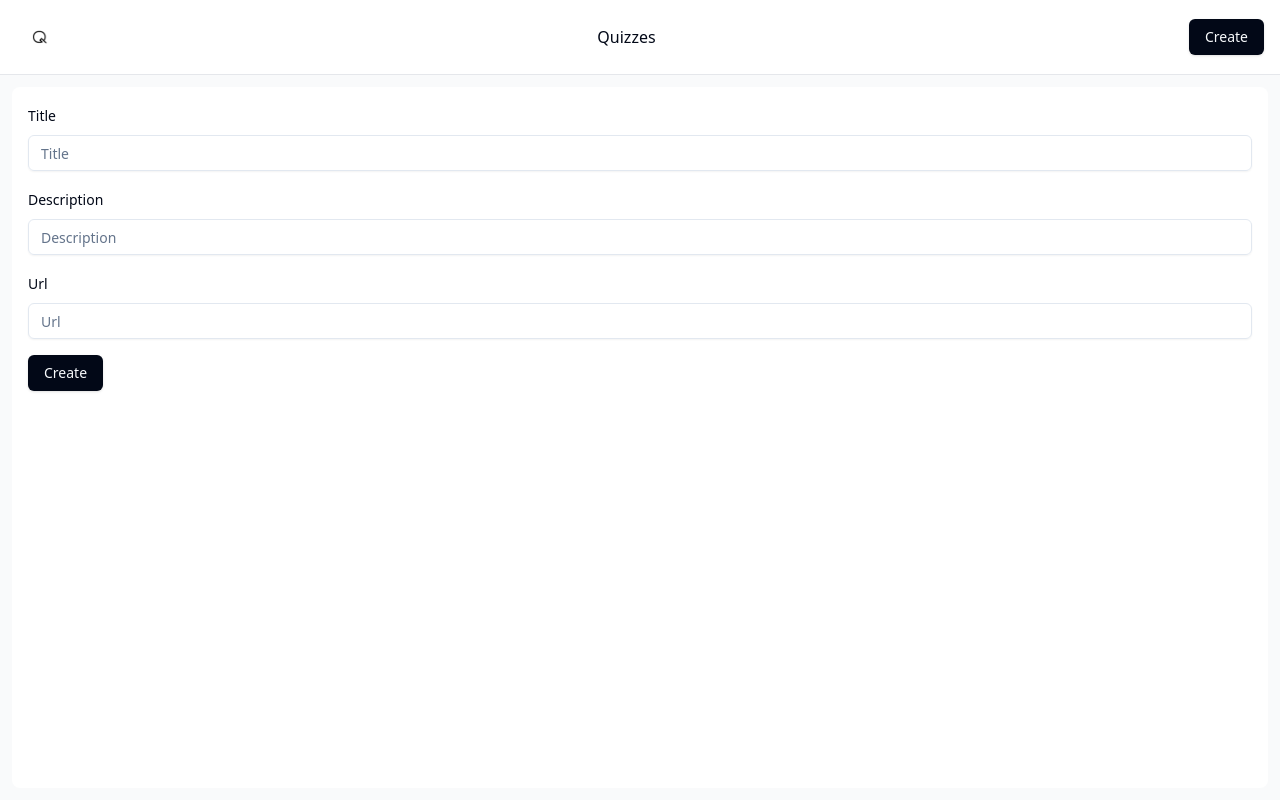
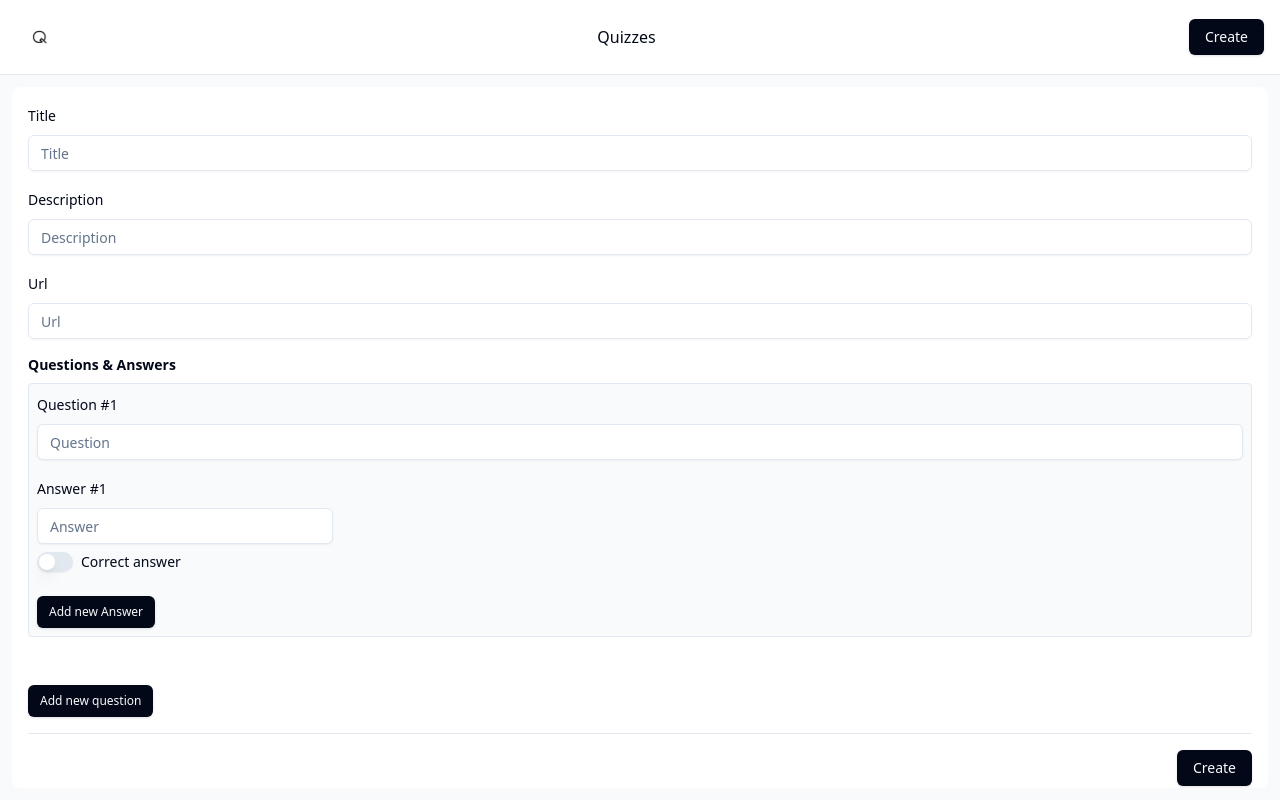
Before and after one commit to Mhmod-Hsn/Crocosoft-task, a React (Vite) app: page /create in a window 1280 px wide. Built offline with nearby package versions, Linux system fonts and the light colour scheme.

Commit message:
add question and answes

```diff
--- a/package.json
+++ b/package.json
@@ -15,6 +15,7 @@
 		"@radix-ui/react-label": "^2.0.2",
 		"@radix-ui/react-scroll-area": "^1.0.5",
 		"@radix-ui/react-slot": "^1.0.2",
+		"@radix-ui/react-switch": "^1.0.3",
 		"@tabler/icons-react": "^3.1.0",
 		"class-variance-authority": "^0.7.0",
 		"clsx": "^2.1.0",
--- /dev/null
+++ b/src/components/ui/switch.tsx
@@ -0,0 +1,27 @@
+import * as React from "react"
+import * as SwitchPrimitives from "@radix-ui/react-switch"
+
+import { cn } from "@/lib/utils"
+
+const Switch = React.forwardRef<
+  React.ElementRef<typeof SwitchPrimitives.Root>,
+  React.ComponentPropsWithoutRef<typeof SwitchPrimitives.Root>
+>(({ className, ...props }, ref) => (
+  <SwitchPrimitives.Root
+    className={cn(
+      "peer inline-flex h-5 w-9 shrink-0 cursor-pointer items-center rounded-full border-2 border-transparent shadow-sm transition-colors focus-visible:outline-none focus-visible:ring-2 focus-visible:ring-ring focus-visible:ring-offset-2 focus-visible:ring-offset-background disabled:cursor-not-allowed disabled:opacity-50 data-[state=checked]:bg-primary data-[state=unchecked]:bg-input",
+      className
+    )}
+    {...props}
+    ref={ref}
+  >
+    <SwitchPrimitives.Thumb
+      className={cn(
+        "pointer-events-none block h-4 w-4 rounded-full bg-background shadow-lg ring-0 transition-transform data-[state=checked]:translate-x-4 data-[state=unchecked]:translate-x-0"
+      )}
+    />
+  </SwitchPrimitives.Root>
+))
+Switch.displayName = SwitchPrimitives.Root.displayName
+
+export { Switch }
--- a/src/features/quiz/QuizForm.tsx
+++ b/src/features/quiz/QuizForm.tsx
@@ -9,6 +9,8 @@ import {
 	FormMessage,
 } from '@/components/ui/form';
 import { Input } from '@/components/ui/input';
+import { Label } from '@/components/ui/label';
+import { Switch } from '@/components/ui/switch';
 import { ROUTES } from '@/routes';
 import { useQuizStore } from '@/stores/quiz.provider';
 import { zodResolver } from '@hookform/resolvers/zod';
@@ -17,11 +19,28 @@ import { useNavigate } from 'react-router-dom';
 import { z } from 'zod';
 import { Quiz, QuizSchema } from './types';
 
+const newAnswer = () => {
+	return {
+		id: 0,
+		text: '',
+		is_true: false,
+	};
+};
+const newQuestion = () => {
+	return {
+		id: 0,
+		text: '',
+		answer_id: null,
+		feedback_false: '',
+		feedback_true: '',
+		answers: [newAnswer()],
+	};
+};
+
 export const QuizForm = ({ data }: { data?: Quiz }) => {
+	const isEdit = !!data;
 	const { createQuiz, updateQuiz } = useQuizStore((store) => store);
 	const navigate = useNavigate();
-
-	const isEdit = !!data;
 
 	const form = useForm<z.infer<typeof QuizSchema>>({
 		resolver: zodResolver(QuizSchema),
@@ -30,9 +49,58 @@ export const QuizForm = ({ data }: { data?: Quiz }) => {
 			title: data?.title ?? '',
 			description: data?.description ?? '',
 			url: data?.url ?? '',
-			questions_answers: data?.questions_answers ?? [],
+			questions_answers: data?.questions_answers ?? [newQuestion()],
 		},
 	});
+
+	const handleAddingNewQuestion = () => {
+		form.setValue('questions_answers', [
+			...(form.getValues('questions_answers') || []),
+			newQuestion(),
+		]);
+	};
+
+	const handleAddingNewAnswerOption = (id: number) => {
+		form.setValue(`questions_answers.${id}.answers`, [
+			...(form.getValues(`questions_answers.${id}.answers`) || []),
+			{ id: 0, text: '', is_true: false },
+		]);
+	};
+
+	const handleDeleteQuestion = (id: number) => {
+		form.setValue(
+			'questions_answers',
+			form.getValues('questions_answers')?.filter((q) => q.id !== id)
+		);
+	};
+
+	const handleDeleteOption = (questionId: number, answerId: number) => {
+		form.setValue(
+			`questions_answers.${questionId}.answers`,
+			form
+				.getValues(`questions_answers.${questionId}.answers`)
+				.filter((a) => a.id !== answerId)
+		);
+	};
+
+	const markAnswerAsTrue = (questionId: number, answerId: number) => {
+		// disable other answers
+		const answers =
+			form.getValues(`questions_answers.${questionId}.answers`) || [];
+		answers.forEach((element, index) => {
+			form.setValue(
+				`questions_answers.${questionId}.answers.${index}.is_true`,
+				false
+			);
+		});
+
+		form.setValue(
+			`questions_answers.${questionId}.answers.${answerId}.is_true`,
+			true
+		);
+	};
+
+	const questionsWatch = form.watch('questions_answers');
 
 	console.log('Errors: ', form.formState.errors);
 	async function onSubmit(values: z.infer<typeof QuizSchema>) {
@@ -96,6 +164,115 @@ export const QuizForm = ({ data }: { data?: Quiz }) => {
 						</FormItem>
 					)}
 				/>
+
+				{/* //*Questions */}
+				<div className=''>
+					<p className='text-sm font-semibold'>Questions & Answers</p>
+					{(questionsWatch || []).map((question, index) => (
+						<div
+							key={`question-${index}`}
+							className='mb-8 mt-2 border rounded p-2 bg-slate-50'
+						>
+							<FormField
+								control={form.control}
+								name={`questions_answers.${index}.text`}
+								render={({ field }) => (
+									<FormItem className='mb-4'>
+										<FormLabel>Question #{index + 1}</FormLabel>
+										<FormControl>
+											<Input
+												placeholder='Question'
+												{...field}
+												className='bg-white'
+											/>
+										</FormControl>
+										<FormMessage />
+									</FormItem>
+								)}
+							/>
+
+							{/* //*Answers */}
+							<div className='grid xl:grid-cols-4 lg:grid-cols-3 md:grid-cols-2 grid-cols-1  gap-2'>
+								{/* Render Answers */}
+								{(question.answers || []).map((answer, answerIndex) => (
+									<div key={`qestion-${index}-answer-${answerIndex}`}>
+										<FormField
+											control={form.control}
+											name={`questions_answers.${index}.answers.${answerIndex}.text`}
+											render={({ field }) => (
+												<FormItem>
+													<FormLabel>Answer #{answerIndex + 1}</FormLabel>
+													<FormControl>
+														<Input
+															placeholder='Answer'
+															{...field}
+															className='bg-white'
+														/>
+													</FormControl>
+													<FormMessage />
+												</FormItem>
+											)}
+										/>
+										<div className='flex justify-between mt-2'>
+											<div className='flex items-center justify-between space-x-2'>
+												<Switch
+													id={`questions_answers.${index}.answers.${answerIndex}`}
+													checked={answer.is_true}
+													onCheckedChange={() =>
+														markAnswerAsTrue(index, answerIndex)
+													}
+												/>
+												<Label
+													htmlFor={`questions_answers.${index}.answers.${answerIndex}`}
+												>
+													Correct answer
+												</Label>
+											</div>
+											{index !== 0 && (
+												<Button
+													className='mt-2 mr-2 bg-red-500 hover:bg-red-700'
+													size='sm'
+													type='button'
+													onClick={() => handleDeleteQuestion(index)}
+												>
+													Remove Answer
+												</Button>
+											)}
+										</div>
+									</div>
+								))}
+							</div>
+
+							{/* //* Answer Actions */}
+							<div className='mt-4 flex gap2'>
+								<Button
+									className='mt-2 mr-2'
+									size='sm'
+									type='button'
+									onClick={() => handleAddingNewAnswerOption(index)}
+								>
+									Add new Answer
+								</Button>
+
+								{index !== 0 && (
+									<Button
+										className='mt-2 mr-2 bg-red-500 hover:bg-red-700'
+										size='sm'
+										type='button'
+										onClick={() => handleDeleteQuestion(index)}
+									>
+										Remove Question
+									</Button>
+								)}
+							</div>
+						</div>
+					))}
+				</div>
+				<Button size='sm' type='button' onClick={handleAddingNewQuestion}>
+					Add new question
+				</Button>
+
+				<div className='flex justify-end mt-6 pt-4 border-t '>
 					<Button type='submit' disabled={form.formState.isSubmitting}>
 						{form.formState.isSubmitting
 							? 'Loading...'
@@ -103,6 +280,7 @@ export const QuizForm = ({ data }: { data?: Quiz }) => {
 							? 'Update'
 							: 'Create'}
 					</Button>
+				</div>
 			</form>
 		</Form>
 	);
```
Also changed, not shown: 1 other file (tests, documents, lock files or other folders). Lines whose indentation alone changed are shown as unchanged.
